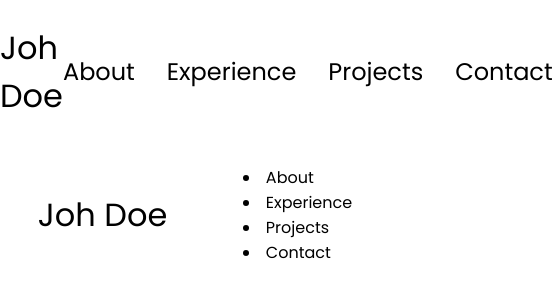
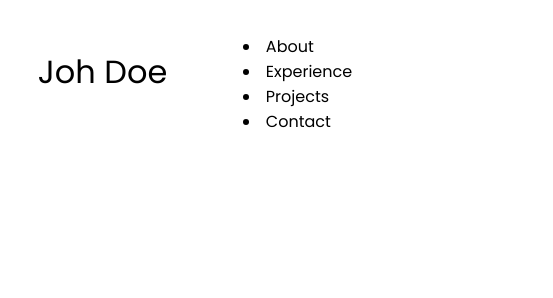
Before and after one commit to shivamsinghlive/portfolio-v1, a plain HTML site: page index.html in a window 390 px wide. Shown: the whole page, 553 px wide, since content can reach past the window. Drawn offline with Linux system fonts and the light colour scheme.

Commit message:
hamburger transition on 1200 max-width added for media screen

```diff
--- a/index.html
+++ b/index.html
@@ -10,7 +10,7 @@
 
 </head>
 <body>
-    <nav id="dekstop-nav">
+    <nav id="desktop-nav">
         <div class="logo">Joh Doe</div>
         <div>
             <ul class="nav-links">
@@ -22,7 +22,7 @@
         </div>
 
     </nav>
-    <nav class="hamburger-nav">
+    <nav id="hamburger-nav">
         <div class="logo">Joh Doe</div>
         <div class="hamburger-menu">
             <div class="hamburger-icon" onclick="toggle()">
--- a/mediaqueries.css
+++ b/mediaqueries.css
@@ -0,0 +1,10 @@
+@media screen and (max-width:1200px) {
+    #desktop-nav {
+        display: none;
+    }
+
+    #hamburger-nav {
+        display: flex;
+
+    }
+}
--- a/style.css
+++ b/style.css
@@ -70,3 +70,22 @@ a:hover {
 .logo:hover {
     cursor: default;
 }
+
+#hamburger-nav {
+    display: none;
+
+}
+
+.hamburger-menu {
+    display: inline-block;
+}
+
+.hamburger-icon {
+    display:flex;
+    flex-direction: column;
+    justify-content: space-between;
+    height: 24px;
+    width: 30px;
+    cursor: pointer;
+
+}
```
